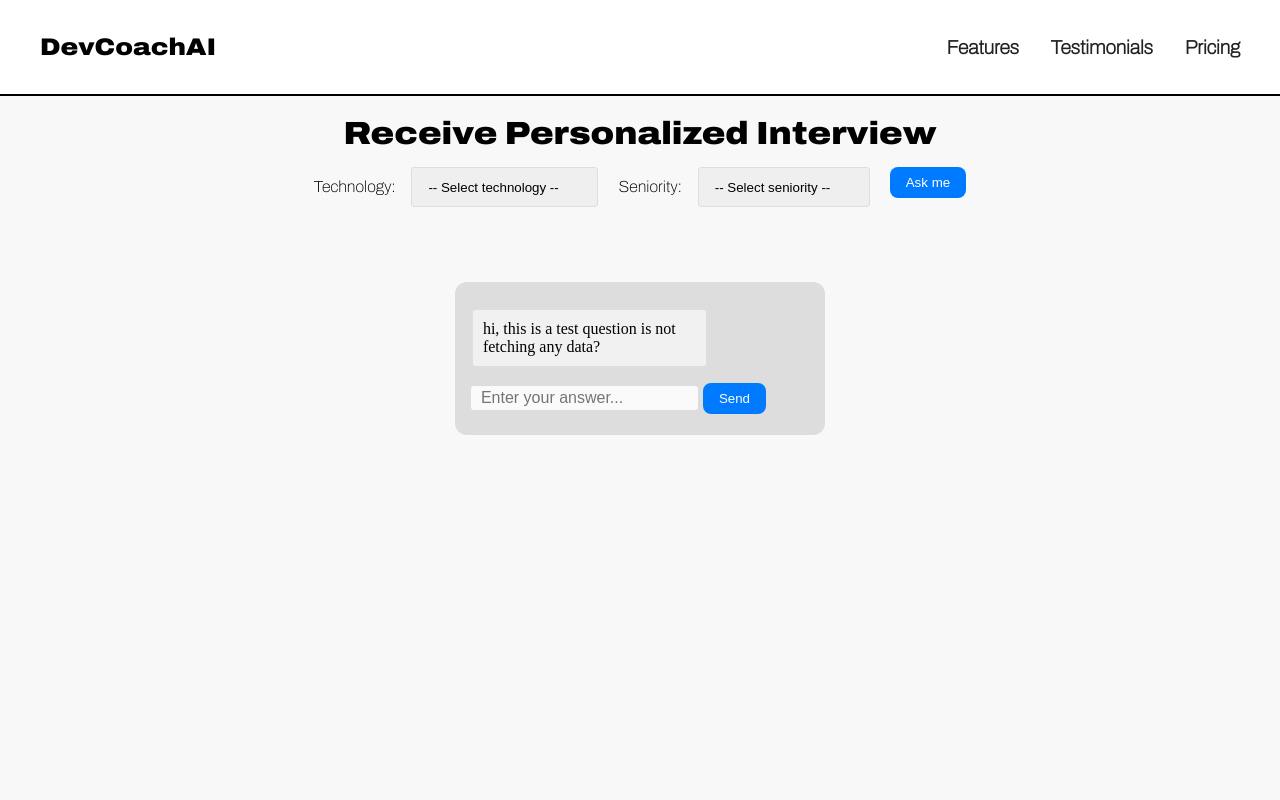
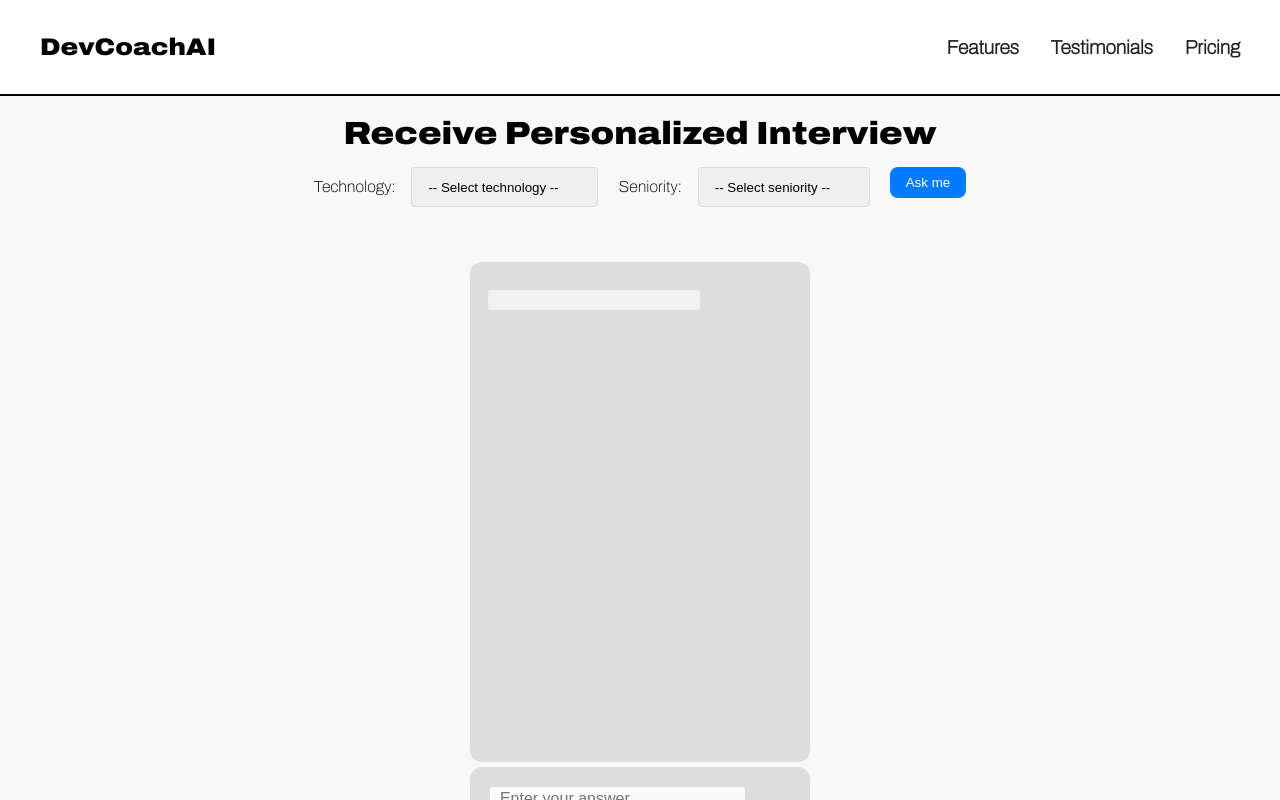
Before and after one commit to matifandy8/ai-app, a Next.js app: page /playground/interview in a window 1280 px wide. Both pictures are taken after a click on the button "Ask me". Built offline with nearby package versions, Linux system fonts and the light colour scheme; no server answers.

Commit message:
feat: chat with sroll

```diff
--- a/src/app/playground/interview/page.tsx
+++ b/src/app/playground/interview/page.tsx
@@ -1,23 +1,37 @@
 'use client'
 
 import { fetchQuestionMessage } from '@/app/utils/fetchquestions'
-import { ChangeEventHandler, useState } from 'react'
+import { ChangeEventHandler, useEffect, useRef, useState } from 'react'
 import './styles/Interview.scss'
 
-type Answer = {
+type Chatlog = {
     id: number
-    answer: string
+    type: string
+    msg: string
 }
 
 export default function Interview() {
     const [technology, setTechnology] = useState('')
     const [seniority, setSeniority] = useState('')
-    const [questions, setQuestions] = useState('')
     const [answer, setAnswer] = useState('')
-    const [answers, setAnswers] = useState<Answer[]>([])
+    const [chatLog, setChatLog] = useState<Chatlog[]>([])
+    const chatLogRef = useRef<HTMLDivElement>(null)
+
+    const scrollToBottom = () => {
+        if (chatLogRef.current) {
+            chatLogRef.current.scrollTop = chatLogRef.current.scrollHeight
+        }
+    }
+
+    useEffect(() => {
+        scrollToBottom()
+    }, [chatLog])
 
     const addAnswer = (answer: string) => {
-        setAnswers([...answers, { id: answers.length + 1, answer }])
+        setChatLog([
+            ...chatLog,
+            { id: chatLog.length + 1, type: 'user', msg: answer }
+        ])
     }
 
     const handleTechnologyChange: ChangeEventHandler<HTMLSelectElement> = e => {
@@ -33,16 +47,20 @@ export default function Interview() {
 
     const handleSubmit = async (e: React.SyntheticEvent) => {
         e.preventDefault()
-        // try {
-        //     const message = await fetchQuestionMessage(technology, seniority);
-        //     setCurrentQuestion(message);
-        //   } catch (error) {
-        //     console.error(error);
-        //     // Display error message to user
-        //   }
-        // const message = await fetchQuestionMessage(technology, seniority);
-        // setQuestions(message);
-        setQuestions('hi, this is a test question is not fetching any data?')
+        console.log(chatLog)
+        try {
+            const message = await fetchQuestionMessage(technology, seniority)
+            setChatLog([
+                ...chatLog,
+                { id: chatLog.length + 1, type: 'bot', msg: message }
+            ])
+        } catch (error) {
+            console.error(error)
+        }
+        // setChatLog([
+        //     ...chatLog,
+        //     { id: chatLog.length + 1, type: 'bot', msg: 'hi i am the AI' }
+        // ])
     }
     function handleClick() {
         if (!answer) return
@@ -84,24 +102,27 @@ export default function Interview() {
                 <button type="submit">Ask me</button>
             </form>
             <div className="interview__playground">
-                {questions.length === 0 ? (
+                {chatLog.length === 0 ? (
                     <p>
                         No questions yet. Please select a technology and
                         seniority level and ask for questions.
                     </p>
                 ) : (
-                    <div className="interview__chat">
-                        <div className="interview__question-msg">
-                            {questions}
+                    <div>
+                        <div className="interview__chat" ref={chatLogRef}>
+                            {chatLog?.map(message => (
+                                <div
+                                    className={
+                                        message.type === 'user'
+                                            ? 'interview__answer-msg'
+                                            : 'interview__question-msg'
+                                    }
+                                    key={message.id}
+                                >
+                                    {message.msg}
+                                </div>
+                            ))}
                         </div>
-                        {answers?.map(answer => (
-                            <div
-                                className="interview__answer-msg"
-                                key={answer.id}
-                            >
-                                {answer.answer}
-                            </div>
-                        ))}
                         <div className="interview__answer">
                             <input
                                 type="text"
--- a/src/app/playground/interview/styles/Interview.scss
+++ b/src/app/playground/interview/styles/Interview.scss
@@ -17,18 +17,22 @@
         display: flex;
         flex-direction: column;
         background: #ddd;
-        margin: 25px auto;
+        margin: 5px auto;
         box-sizing: border-box;
         padding: 1em;
         border-radius: 12px;
         position: relative;
-        overflow: hidden;
+        height: 500px;
+        overflow-y: auto;
     }
     &__answer {
         border: none;
-        border-radius: 3px;
+        border-radius: 12px;
         font-size: 1em;
+        padding: 20px;
+        background: #ddd;
         input {
+            width: 85%;
             border-radius: 3px;
             padding: 5px;
             line-height: 1.5;
--- a/src/app/utils/fetchquestions.ts
+++ b/src/app/utils/fetchquestions.ts
@@ -6,12 +6,12 @@ const fetchQuestionMessage = async (technology: string, seniority: string) => {
         headers: {
             accept: 'application/json',
             'content-type': 'application/json',
-            'X-API-KEY': 'API_KEY'
+            'X-API-KEY': `${API_KEY}`
         },
         body: JSON.stringify({
             enable_google_results: 'true',
             enable_memory: false,
-            input_text: `act as an interviewer for a ${technology} ${seniority} position ask me 1 question and wait for my answer for make other`
+            input_text: `act as an interviewer for a ${technology} ${seniority} position ask me 1 question without introduction and wait for my answer for make other`
         })
     }
 
```
Also changed, not shown: 1 other file (tests, documents, lock files or other folders).
